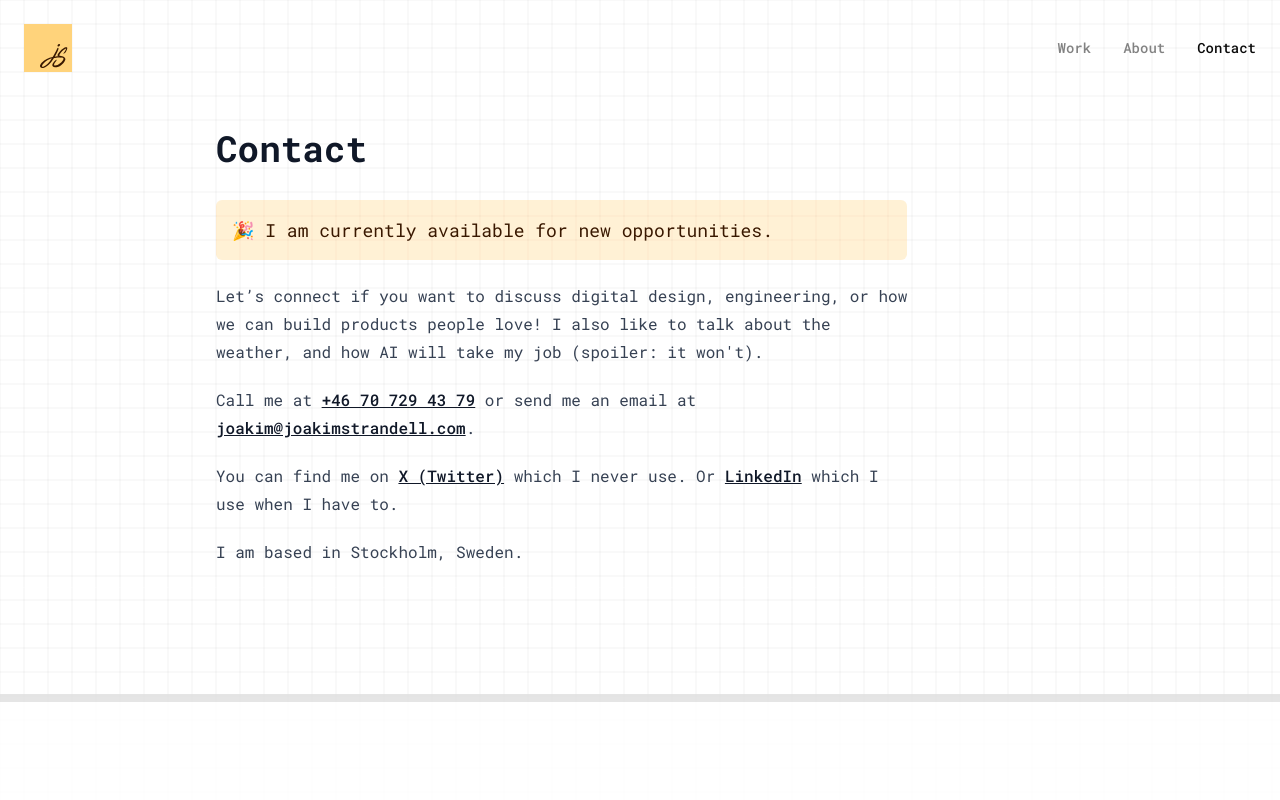
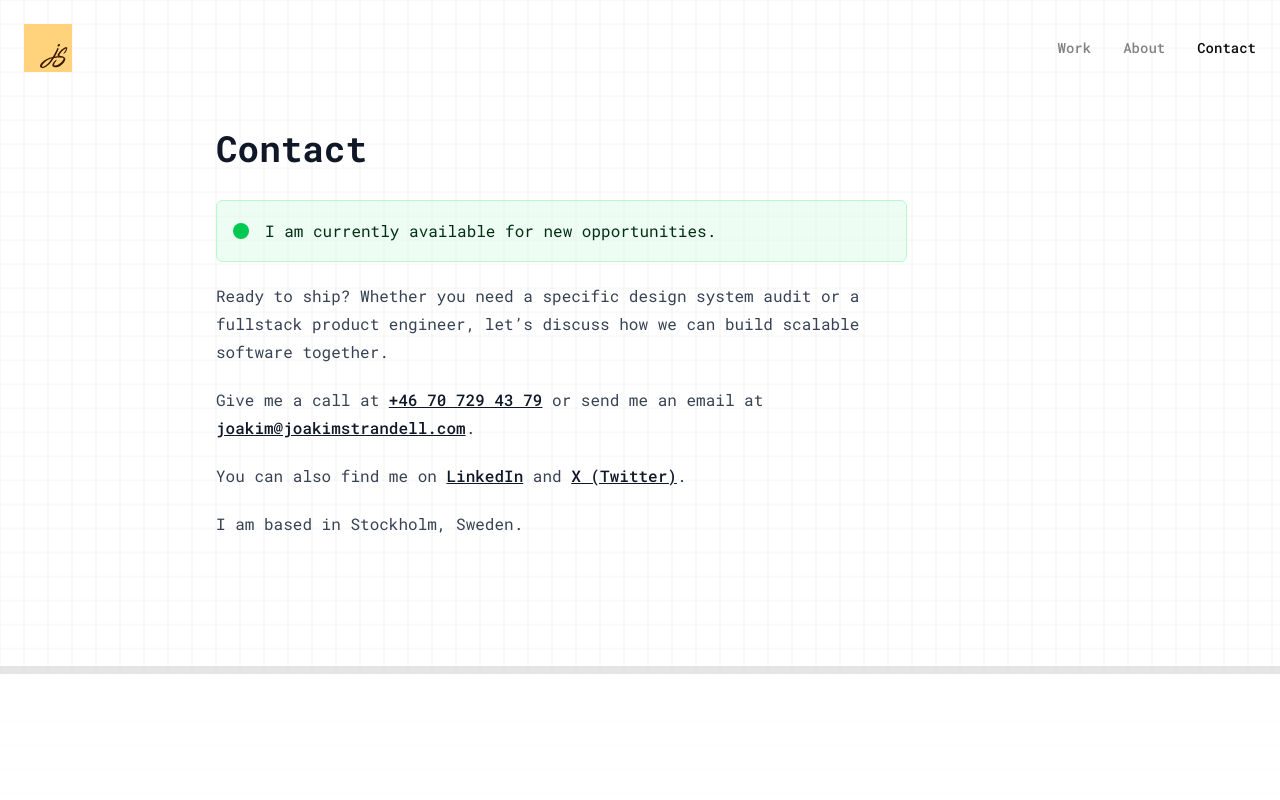
Before and after one commit to joakimstrandell/portfolio, a Next.js app: page /contact in a window 1280 px wide. Shown: the top 800 px of the page. Built offline with nearby package versions, Linux system fonts and the light colour scheme.

Commit message:
feat: update Home and Contact pages for improved content and user engagement

```diff
--- a/src/app/contact/page.tsx
+++ b/src/app/contact/page.tsx
@@ -9,20 +9,21 @@ export default function Contact() {
       <PageContent>
         <AnimateContent className="prose dark:prose-invert">
           <h1>Contact</h1>
-          <p className="bg-strategy-500/20 font text-strategy-950 rounded-sm p-4 text-lg">
-            🎉 I am currently available for new opportunities.
+          <p className="font flex items-center rounded-sm border border-green-200 bg-green-100/50 p-4 text-green-950">
+            <span className="mr-4 inline-block aspect-square h-4 rounded-full bg-green-500" />I am currently available
+            for new opportunities.
           </p>
           <p>
-            Let’s connect if you want to discuss digital design, engineering, or how we can build products people love!
-            I also like to talk about the weather, and how AI will take my job (spoiler: it won&apos;t).
+            Ready to ship? Whether you need a specific design system audit or a fullstack product engineer, let’s
+            discuss how we can build scalable software together.
           </p>
           <p>
-            Call me at <Link href="tel:+46707294379">+46 70 729 43 79</Link> or send me an email at{' '}
+            Give me a call at <Link href="tel:+46707294379">+46 70 729 43 79</Link> or send me an email at{' '}
             <Link href="mailto:joakim@joakimstrandell.com">joakim@joakimstrandell.com</Link>.
           </p>
           <p>
-            You can find me on <Link href="https://x.com/joakimstrandell">X (Twitter)</Link> which I never use. Or{' '}
-            <Link href="https://linkedin.com/in/joakimstrandell">LinkedIn</Link> which I use when I have to.
+            You can also find me on <Link href="https://linkedin.com/in/joakimstrandell">LinkedIn</Link> and{' '}
+            <Link href="https://x.com/joakimstrandell">X (Twitter)</Link>.
           </p>
           <p>I am based in Stockholm, Sweden.</p>
         </AnimateContent>
--- a/src/app/page.tsx
+++ b/src/app/page.tsx
@@ -71,7 +71,7 @@ export default function Home() {
               </p>
             </div>
             <AnimateContent className="space-y-8">
-              <Accordion type="multiple" className="w-full" defaultValue={['item-1']}>
+              <Accordion type="multiple" className="w-full">
                 <AccordionItem value="item-1">
                   <AccordionTrigger>
                     <div className="prose">
@@ -189,6 +189,9 @@ export default function Home() {
                   </AccordionContent>
                 </AccordionItem>
               </Accordion>
+              <Button size="lg" asChild variant="outline" className="pointer-events-auto">
+                <Link href="/contact">Let&apos;s connect</Link>
+              </Button>
             </AnimateContent>
           </PageContent>
         </div>
```
